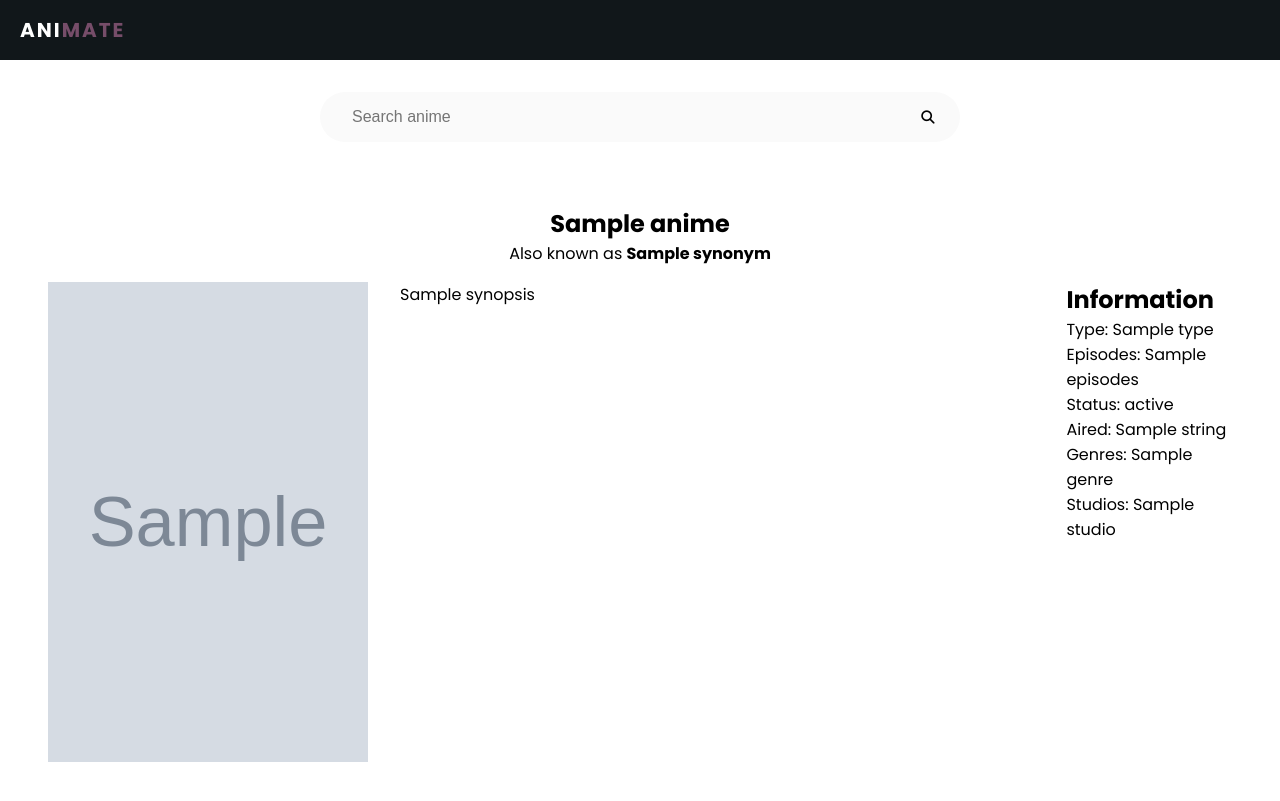
After one commit to monkonius/animate, a Django app: template reviews/templates/reviews/anime.html in a window 1280 px wide. The commit adds this page. Run offline with Django 4.2, Linux system fonts and the light colour scheme; the template is opened without the code that fills it: most values are stand-ins (such as "Sample title", 1, 10 or a date in 2020); grey boxes marked "Sample" are stand-in pictures.

Commit message:
Add anime profile page

```diff
--- a/reviews/static/reviews/styles.css
+++ b/reviews/static/reviews/styles.css
@@ -132,6 +132,33 @@ input:focus {
     height: 21rem;
 }
 
+.anime-info {
+    text-align: center;
+    width: 100%;
+}
+
+.anime-wrapper {
+    margin-top: 1rem;
+    display: flex;
+    gap: 2rem;
+    text-align: left;
+}
+
+.anime-info img {
+    object-fit: cover;
+    display: inline-block;
+    width: 20rem;
+    height: 30rem;
+}
+
+.anime-info h2 {
+    text-align: left;
+}
+
+.synopsis {
+    flex: 1 1 70%;
+}
+
 .loader {
     margin: auto;
     border: 0.25rem solid #eaf0f6;
--- /dev/null
+++ b/reviews/templates/reviews/anime.html
@@ -0,0 +1,42 @@
+{% extends "reviews/layout.html" %}
+{% load static %}
+
+{% block main %}
+    <section>
+        <div class="section-container">
+            <div class="section-wrapper">
+                <form class="search-form" action"/" method="get">
+                    <input class="search-input" type="text" name="q" id="search" placeholder="Search anime" required>
+                    <button class="search-button" type="submit"><i class="fa fa-search"></i></button>
+                </form>
+            </div>
+        </div>
+    </section>
+    <section>
+        <div class="section-container">
+            <div class="section-wrapper">
+                <div class="anime-info">
+                    <h1>{{ anime.title }}</h1>
+                    <p>Also known as {% for synonym in anime.title_synonyms %} <strong>{{ synonym }}</strong>{% if not forloop.last %}, {% endif %}{% endfor %}</p>
+                    <div class="anime-wrapper">
+                        <div>
+                            <img src="{{ anime.images.jpg.large_image_url }}" alt="{{ anime.title }}">
+                        </div>
+                        <div class="synopsis">
+                            <p>{{ anime.synopsis }}</p>
+                        </div>
+                        <div>
+                            <h2>Information</h2>
+                            <p>Type: {{ anime.type }}</p>
+                            <p>Episodes: {%if anime.episodes %} {{anime.episodes }} {% else %} Unknown {% endif %}</p>
+                            <p>Status: {{ anime.status }}</p>
+                            <p>Aired: {{ anime.aired.string }}</p>
+                            <p>Genres: {% for genre in anime.genres %} {{ genre.name }}{% if not forloop.last %}, {% endif %}{% endfor %}</p>
+                            <p>Studios: {% for studio in anime.studios %} {{ studio.name }}{% if not forloop.last %}, {% endif %}{% endfor %}</p>
+                        </div>
+                    </div>
+                </div>
+            </div>
+        </div>
+    </section>
+{% endblock %}
```
Also changed, not shown: reviews/views.py (+12 -0 lines).
